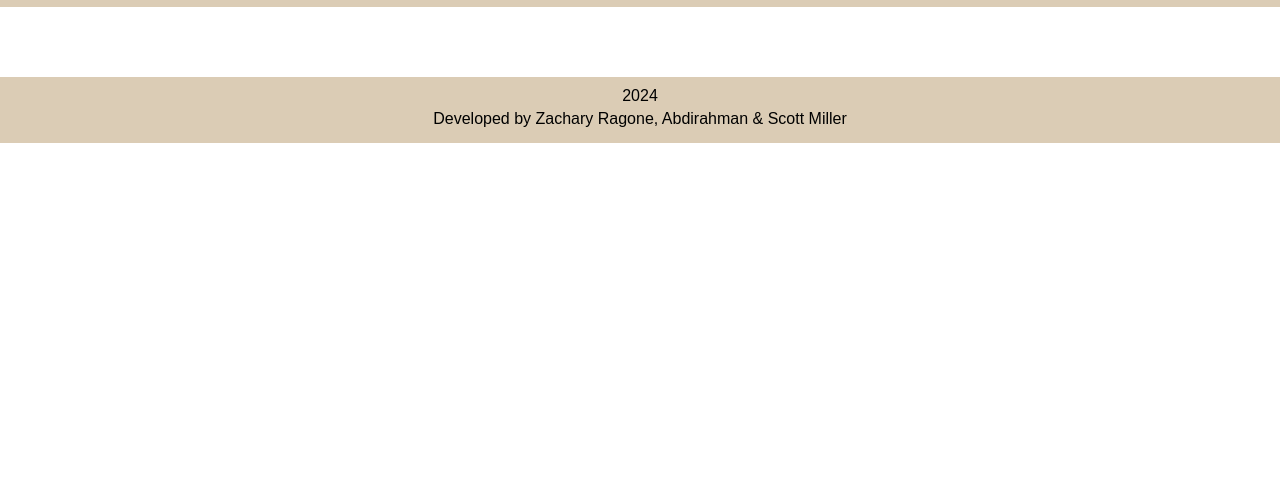
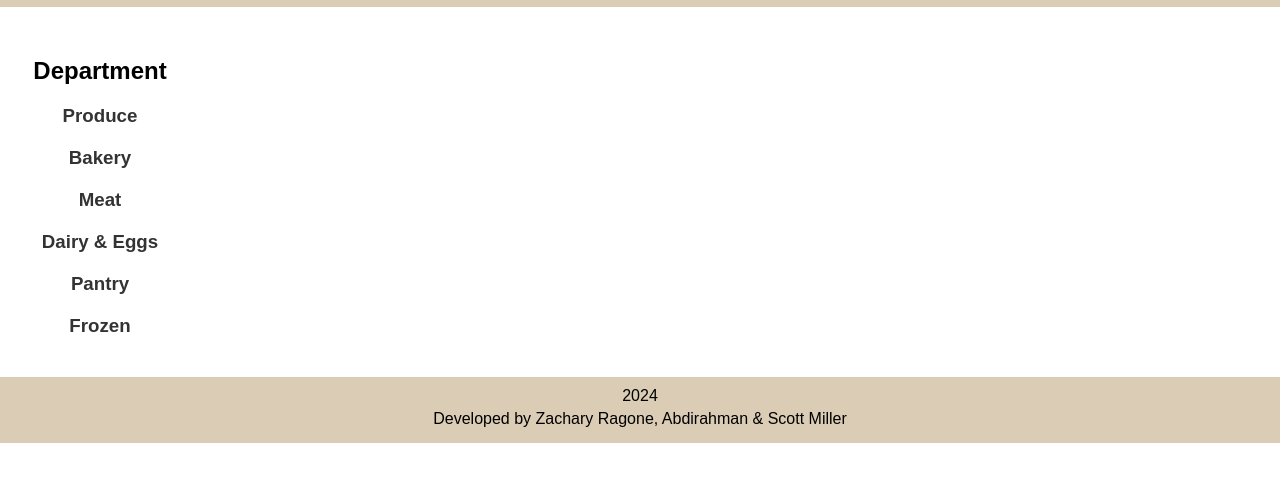
Before and after one commit to Scottymichaelmillerguy/SEIS-622-Final-Project, a website: page farmerssquare_allitems.html in a window 1280 px wide. Shown: the part 71-552 px from the top of the page. Drawn offline with Linux system fonts and the light colour scheme; no server answers.

Commit message:
added departments

```diff
--- a/farmerssquare_allitems.html
+++ b/farmerssquare_allitems.html
@@ -21,6 +21,17 @@
         </a>
     </header>
     <div class="container">
+        <div class="department-list">
+            <center><h2>Department</h2></center>
+            <ul>
+                <center><li><a href="farmerssquare_produce.html"><h3>Produce</h3></a></li></center>
+                <center><li><a href="farmerssquare_bakery.html"><h3>Bakery</h3></a></li></center>
+                <center><li><a href="farmerssquare_meat.html"><h3>Meat</h3></a></li></center>
+                <center><li><a href="farmerssquare_dairy_and_eggs.html"><h3>Dairy & Eggs</h3></a></li></center>
+                <center><li><a href="farmerssquare_pantry.html"><h3>Pantry</h3></a></li></center>
+                <center><li><a href="farmerssquare_frozen.html"><h3>Frozen</h3></a></li></center>
+            </ul>
+        </div>
         <div class="table-container">
             <table></table> <!-- Table to be populated by JavaScript -->
         </div>
```
